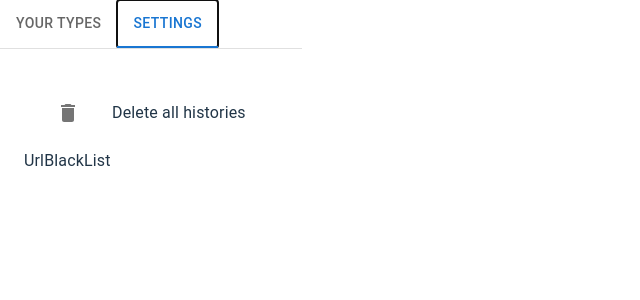
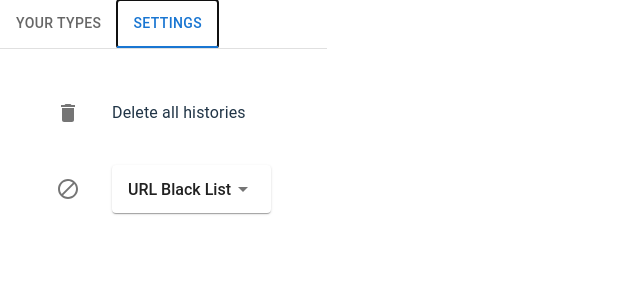
Before and after one commit to tatsuya-asami/save-your-type, a React (Vite) app: page / in a window 1280 px wide. Both pictures are taken after a click on the tab "SETTINGS". Shown: the top 300 px of the page, without its empty margins (0-640 px from the left). Built offline with nearby package versions, Linux system fonts and the light colour scheme; no server answers.

Commit message:
refactor DeleteAllHistories and ListItem components for improved structure; enhance UrlBlackList with accordion functionality

```diff
--- a/src/popup/DeleteAllHistories.tsx
+++ b/src/popup/DeleteAllHistories.tsx
@@ -1,4 +1,5 @@
 import DeleteIcon from "@mui/icons-material/Delete";
+import ListItemText from "@mui/material/ListItemText";
 import { AlertDialog } from "./AlertDialog";
 import { useState } from "react";
 import { useChromeStorage } from "../store/useChromeStorage";
@@ -10,11 +11,9 @@ export const DeleteAllHistories: React.FC = () => {
 
   return (
     <>
-      <ListItem
-        icon={<DeleteIcon />}
-        text="Delete all histories"
-        handleClick={() => setIsOpen(true)}
-      />
+      <ListItem icon={<DeleteIcon />} handleClick={() => setIsOpen(true)}>
+        {<ListItemText primary="Delete all histories" />}
+      </ListItem>
       <AlertDialog
         isOpen={isOpen}
         handleCancel={() => setIsOpen(false)}
--- a/src/popup/ListItem.tsx
+++ b/src/popup/ListItem.tsx
@@ -1,21 +1,20 @@
 import MuiListItem from "@mui/material/ListItem";
 import ListItemButton from "@mui/material/ListItemButton";
 import ListItemIcon from "@mui/material/ListItemIcon";
-import ListItemText from "@mui/material/ListItemText";
 import { ReactNode } from "react";
 
 type Props = {
   icon: ReactNode;
-  text: string;
   handleClick: () => void;
+  children: ReactNode;
 };
 
-export const ListItem: React.FC<Props> = ({ icon, text, handleClick }) => {
+export const ListItem: React.FC<Props> = ({ icon, children, handleClick }) => {
   return (
     <MuiListItem>
       <ListItemButton onClick={handleClick}>
         <ListItemIcon>{icon}</ListItemIcon>
-        <ListItemText primary={text} />
+        {children}
       </ListItemButton>
     </MuiListItem>
   );
--- a/src/popup/Settings.tsx
+++ b/src/popup/Settings.tsx
@@ -5,7 +5,7 @@ import { UrlBlackList } from "./UrlBlackList";
 
 export const Settings: React.FC = () => {
   return (
-    <Box>
+    <Box width={"max-content"}>
       <List>
         <DeleteAllHistories />
         <UrlBlackList />
--- a/src/popup/UrlBlackList.tsx
+++ b/src/popup/UrlBlackList.tsx
@@ -1,5 +1,26 @@
-import { ListItemText } from "@mui/material";
+import {
+  Accordion,
+  AccordionDetails,
+  AccordionSummary,
+  ListItemText,
+} from "@mui/material";
+import { ListItem } from "./ListItem";
+import BlockIcon from "@mui/icons-material/Block";
+import ArrowDropDownIcon from "@mui/icons-material/ArrowDropDown";
 
 export const UrlBlackList: React.FC = () => {
-  return <ListItemText primary="UrlBlackList"></ListItemText>;
+  return (
+    <ListItem icon={<BlockIcon />} handleClick={() => {}}>
+      <ListItemText
+        primary={
+          <Accordion>
+            <AccordionSummary expandIcon={<ArrowDropDownIcon />}>
+              URL Black List
+            </AccordionSummary>
+            <AccordionDetails>aaaa</AccordionDetails>
+          </Accordion>
+        }
+      />
+    </ListItem>
+  );
 };
```
